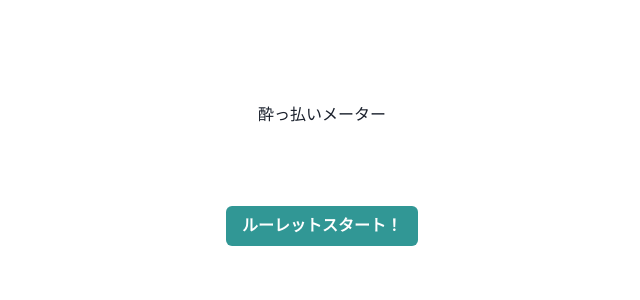
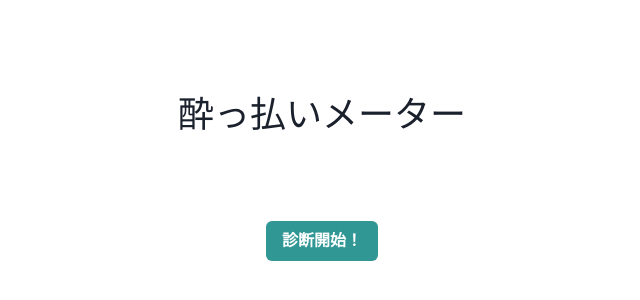
Before and after one commit to Yoh-lab/hackathon_frontend, a Next.js app: page / in a window 1280 px wide. Shown: the part 226-526 px from the top of the page, without its empty margins (318-958 px from the left). Built offline with nearby package versions, Linux system fonts and the light colour scheme.

Commit message:
modify app/page.tsx

```diff
--- a/src/app/page.tsx
+++ b/src/app/page.tsx
@@ -1,13 +1,14 @@
 "use client";
 
 import { Flex, Box } from "@chakra-ui/react";
+import { Text } from '@chakra-ui/react'
 import { Button, ButtonGroup } from '@chakra-ui/react'
 
 export default function Home() {
   return (
     <Flex direction="column" align="center" justify="center" minH="100vh" gap={20}>
-      <h1 className="text-center">酔っ払いメーター</h1>
-      <Button colorScheme='teal' size='md'>ルーレットスタート！</Button>
+      <Text fontSize='4xl'>酔っ払いメーター</Text>
+      <Button colorScheme='teal' size='md'>診断開始！</Button>
     </Flex>
   );
 }
```
